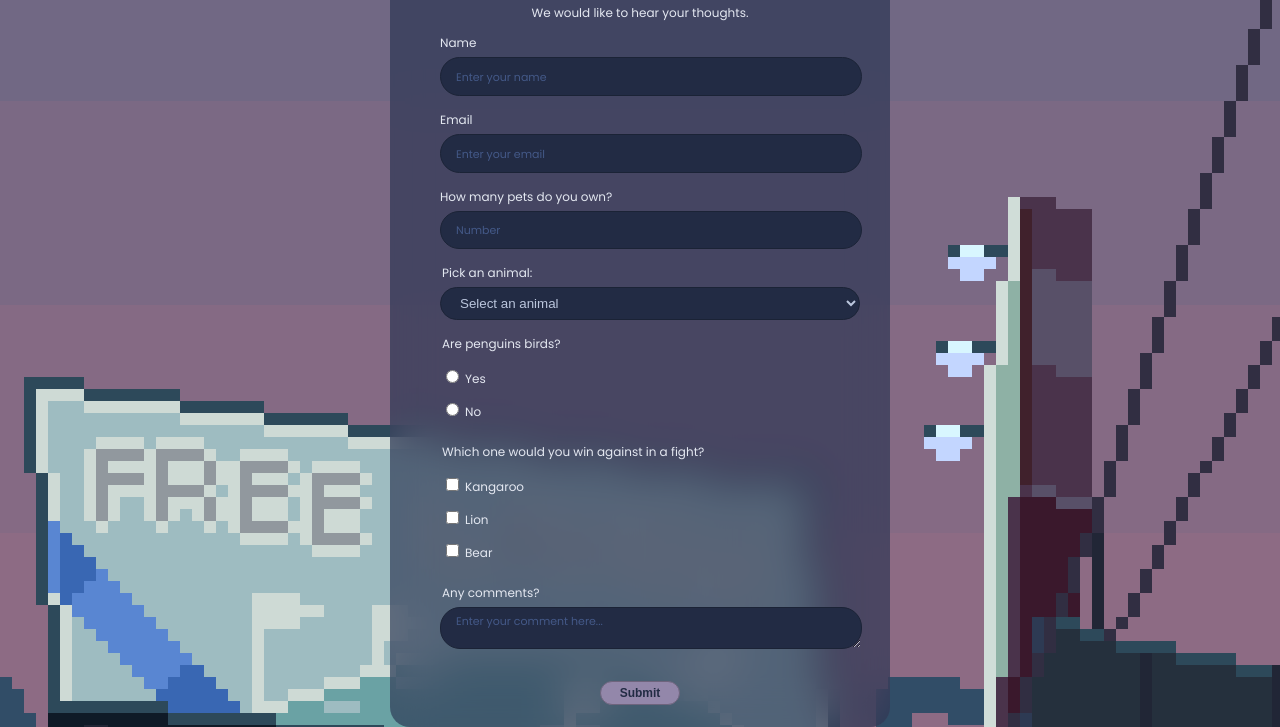
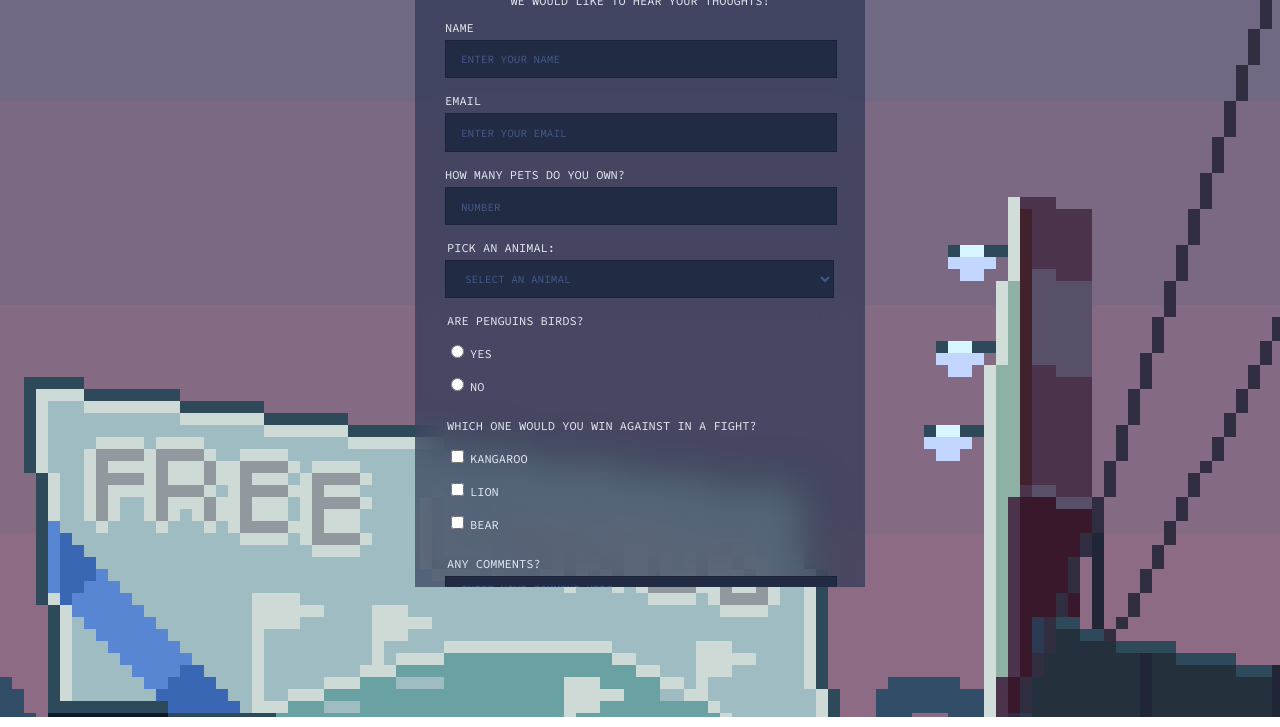
Before and after one commit to batatifrita/RWD, a plain HTML site: page form/index.html in a window 1280 px wide. Shown: the part 103-830 px from the top of the page. Drawn offline with Linux system fonts and the light colour scheme.

Commit message:
8bitifying

```diff
--- a/form/css/main.css
+++ b/form/css/main.css
@@ -5,6 +5,7 @@ body {
     background-image: url('../imgs/background.png');
     background-size:fill;
     font-size:12px;
+    text-transform:uppercase;
   }
 
 li {
@@ -13,37 +14,54 @@ li {
 
 }
 
+::-webkit-scrollbar {
+  width: 5px;
+}
+
+::-webkit-scrollbar-track {
+  background: #BBC6DD;
+}
+
+::-webkit-scrollbar-thumb {
+  background: #1B2336;
+}
+
 .container{
-  font-family:'Poppins', sans-serif;
+  font-family:'Source Code Pro', monospace;
   width: 60vw;
-  max-width: 400px;
+  overflow-x:hidden;
+  overflow-y:scroll;
+  max-width: 350px;
   min-width: 300px;
-  max-height:800px;
+  max-height:650px;
   margin:20px auto;
   color:#E4E8F1;
   background: rgb(41, 51, 81, 0.65);
   backdrop-filter: blur(20px);
   padding:10px 50px 10px 50px;
-  border-radius: 20px;
+  /* border-radius: 20px; */
 }
 
 .container h1{
-  font-family:'Itim';
+  font-family:'Press Start 2P';
   text-transform: uppercase;
   text-align: center;
-  font-size:30px;
+  font-size:28px;
 }
 
 .container p{
   text-align: center;
 }
 
+
 input[type="submit"]{
+  font-family:'Source Code Pro', monospace;
+  text-transform: uppercase;
   display:block;
   width:20%;
   background-color:#9387AA;
   border: 1px solid #6E647D;
-  border-radius:20px;
+  /* border-radius:20px; */
   color:#222B44;
   margin: 1em auto;
   height:2em;
@@ -55,23 +73,28 @@ input[type="submit"]{
 input, textarea {
   background-color: #222B44;
   border: 1px solid #1B2336;
-  border-radius:20px;
+  /* border-radius:20px; */
   margin:5px 0px 15px 0px;
   min-height:2em;
   color: #fff;
   padding:5px 5px 5px 15px;
   width:100%;
+  font-family: 'Source Code Pro', monospace;
 }
+
 
 select {
   background-color: #222B44;
   border: 1px solid #1B2336;
-  border-radius:20px;
+  /* border-radius:20px; */
   margin:5px 0px 15px 0px;
   min-height:2.5em;
-  color: #BBC6DD;
-  padding:5px 5px 5px 15px;
+  color: #445988;
+  padding:10px 5px 10px 15px;
   width:105%;
+  font-family:'Source Code Pro', monospace;
+  font-size:11px;
+  text-transform:uppercase;
 }
 
 input[type="radio"], input[type="checkbox"]{
@@ -80,10 +103,13 @@ input[type="radio"], input[type="checkbox"]{
   margin:5px 5px 15px 0px;
   vertical-align: baseline;
   min-height:0;
+  accent-color: #445988;
 }
+
 
 ::placeholder {
   color: #445988;
-  font-family:'Poppins';
+  font-family:'Source Code Pro', monospace;
   font-size:11px;
+  text-transform:uppercase;
 }
--- a/form/index.html
+++ b/form/index.html
@@ -10,16 +10,16 @@
     <link rel="preconnect" href="https://fonts.googleapis.com">
     <link rel="preconnect" href="https://fonts.gstatic.com" crossorigin>
     <link
-        href="https://fonts.googleapis.com/css2?family=Itim&family=Poppins:ital,wght@0,100;0,200;0,300;0,400;0,500;0,600;0,700;0,800;0,900;1,100;1,200;1,300;1,400;1,500;1,600;1,700;1,800;1,900&display=swap"
+        href="https://fonts.googleapis.com/css2?family=Itim&family=Poppins:ital,wght@0,100;0,200;0,300;0,400;0,500;0,600;0,700;0,800;0,900;1,100;1,200;1,300;1,400;1,500;1,600;1,700;1,800;1,900&family=Press+Start+2P&family=Source+Code+Pro:ital,wght@0,200..900;1,200..900&display=swap"
         rel="stylesheet">
 </head>
 
 <body>
     <div class="container">
         <h1 id="title">Survey Form</h1>
-        <p id="description">We would like to hear your thoughts.</p>
+        <p id="description">We would like to hear your thoughts!</p>
 
-        <form method="post" id="survey-form">
+        <form method="post" id="survey-form" style="margin-left:-20px;">
             <!-- general info -->
             <div class="form-input">
                 <label for="name" id="name-label">Name <input id="name" required
```
